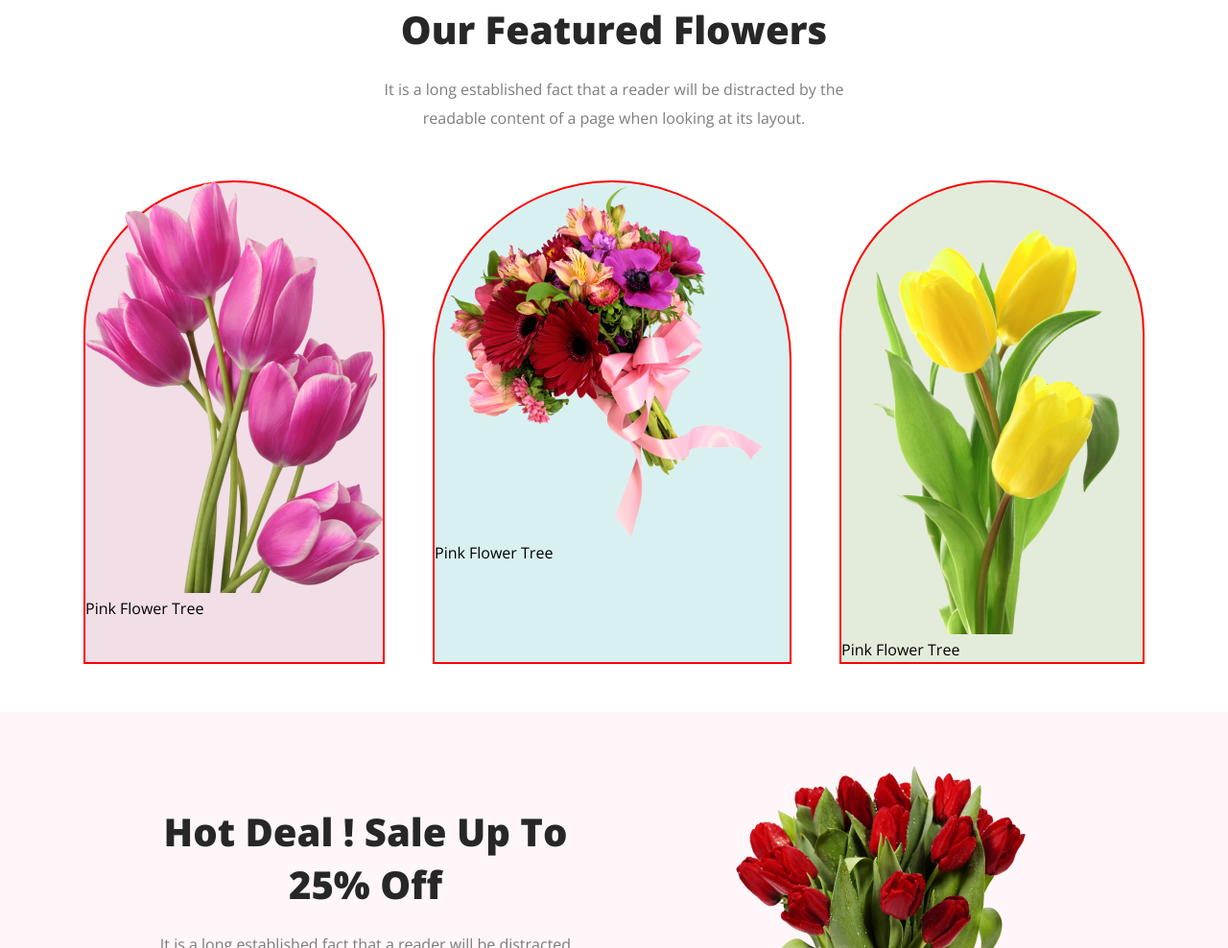
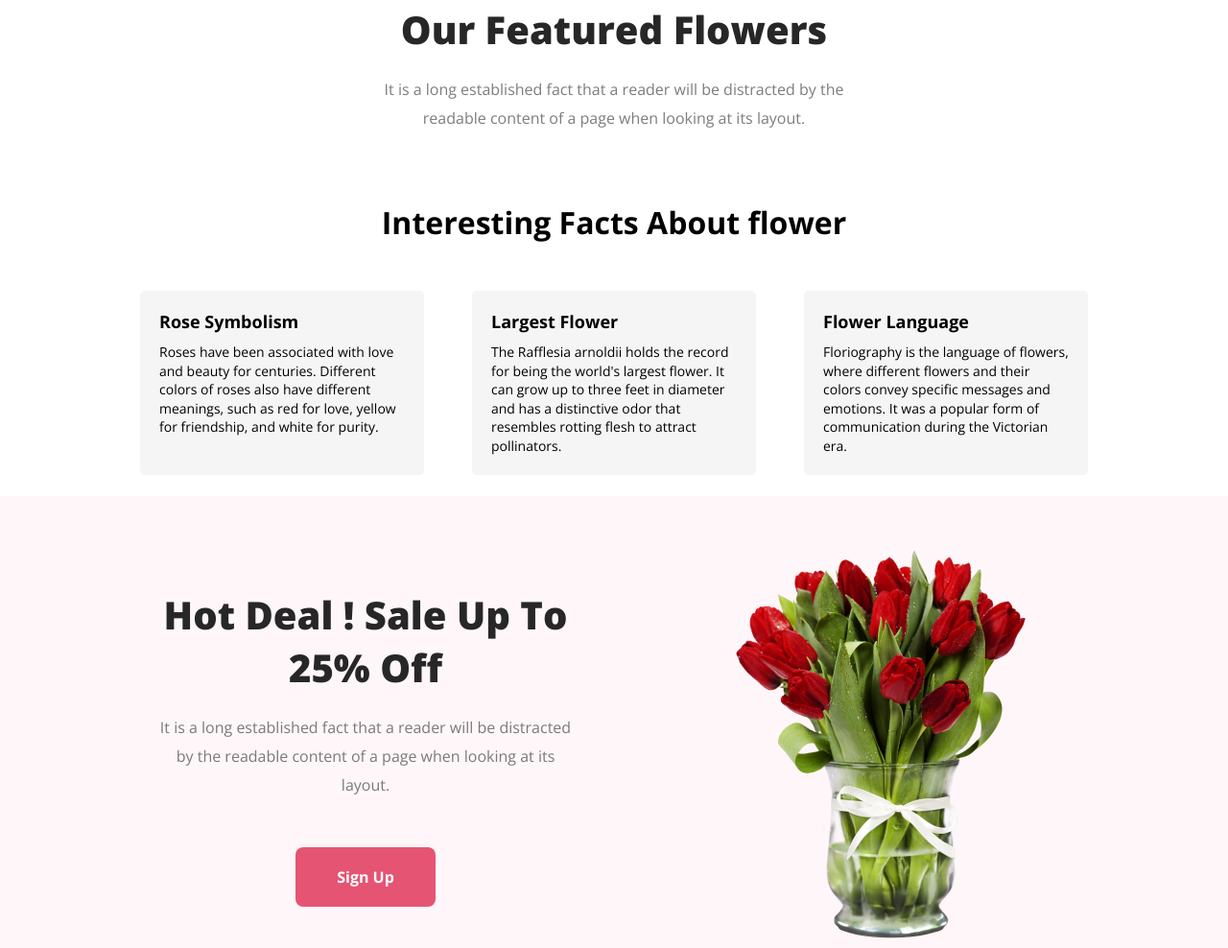
Before and after one commit to FahadHossainBabor/flower-shop, a plain HTML site: page index.html in a window 1280 px wide. Shown: the part 767-1755 px from the top of the page at 96% size. Drawn offline with nearby package versions, Linux system fonts and the light colour scheme.

Commit message:
Added creative section

```diff
--- a/index.html
+++ b/index.html
@@ -47,20 +47,28 @@
         </p>
       </div>
 
-      <section class="images">
-        <div class="box-images box1">
-          <img src="./Flower Asset/pngwing 6.png" alt="" />
-          <p>Pink Flower Tree</p>
-        </div>
-        <div class="box-images box2">
-          <img src="./Flower Asset/pngwing 5.png" alt="" />
-          <p>Pink Flower Tree</p>
-        </div>
-        <div class="box-images box3">
-          <img src="./Flower Asset/pngwing 7.png" alt="" />
-          <p>Pink Flower Tree</p>
-        </div>
-      </section>
+   <!-- Images section -->
+
+   <!-- Creative section -->
+   <sectio class="creative">
+    <h1 class="creative-header">Interesting Facts About flower</h1>
+    <div class="flower-facts">
+      <div class="fact-box">
+        <h3>Rose Symbolism</h3>
+        <p>Roses have been associated with love and beauty for centuries. Different colors of roses also have different meanings, such as red for love, yellow for friendship, and white for purity.</p>
+      </div>
+      <div class="fact-box">
+        <h3>Largest Flower</h3>
+        <p>The Rafflesia arnoldii holds the record for being the world's largest flower. It can grow up to three feet in diameter and has a distinctive odor that resembles rotting flesh to attract pollinators.</p>
+      </div>
+      <div class="fact-box">
+        <h3>Flower Language</h3>
+        <p>Floriography is the language of flowers, where different flowers and their colors convey specific messages and emotions. It was a popular form of communication during the Victorian era.</p>
+      </div>
+    </div>
+
+   </sectio>
+
 
       <section class="hotdeal">
         <div class="content">
--- a/style.css
+++ b/style.css
@@ -80,37 +80,47 @@
   margin-bottom: 50px;
 }
 
-.images {
-  display: flex;
-  /* justify-content: space-between; */
-  gap: 50px;
-  justify-content: center;
-  align-items: center;
+/* Images section */
+
+
+
+/* Creative Section */
+
+.creative{
+    background-color: #e55473;
+    height: 300px;
+    margin: 50px 50px 70px 50px;
 }
 
-.box-images {
-  height: 450px;
-  height: 500px;
-  border: 2px solid red;
-  margin-bottom: 50px;
+.creative-header{
+    text-align: center;
+    margin-bottom: 50px;
 }
+.flower-facts {
+    display: flex;
+    justify-content: center;
+    gap: 50px;
+  }
 
-.box1 {
-  border-radius: 300px 300px 0px 0px;
-  background: rgba(167, 33, 98, 0.15);
-  flex-shrink: 0;
-}
+  .fact-box {
+    width: 20%;
+    padding: 20px;
+    background-color: #f5f5f5;
+    border-radius: 5px;
+  }
 
-.box2 {
-  border-radius: 300px 300px 0px 0px;
-  background: rgba(5, 151, 160, 0.15);
-}
+  .fact-box h3 {
+    font-size: 18px;
+    margin-bottom: 10px;
+  }
 
-.box3 {
-  border-radius: 300px 300px 0px 0px;
-  background: rgba(71, 125, 17, 0.15);
-}
+  .fact-box p {
+    font-size: 14px;
+    line-height: 1.4;
+  }
 
+
+/* Hot-deal section */
 .hotdeal {
   display: flex;
   justify-content: space-between;
```
